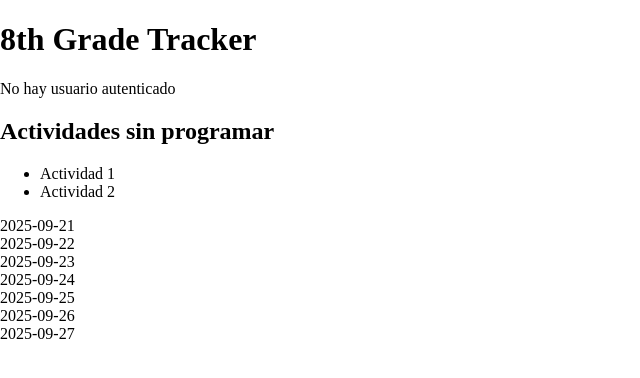
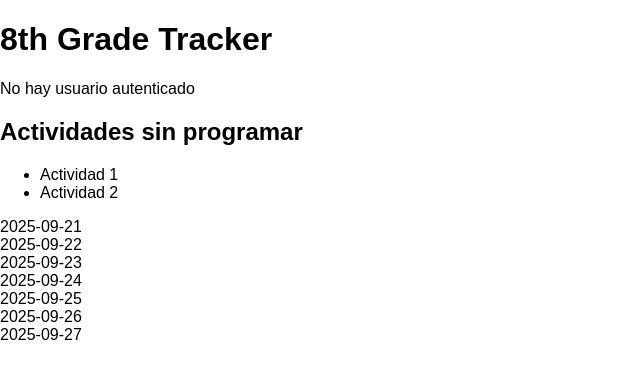
Before and after one commit to sebastiansarmientoforjan-maker/tracker_demo, a Next.js app: page / in a window 1280 px wide. Shown: the top 378 px of the page, without its empty margins (0-640 px from the left). Built offline with nearby package versions, Linux system fonts and the light colour scheme.

Commit message:
Update globals.css

```diff
--- a/src/globals.css
+++ b/src/globals.css
@@ -1,5 +1,8 @@
+/* Reset básico y tipografía */
 html, body {
   margin: 0;
   padding: 0;
   box-sizing: border-box;
+  font-family: sans-serif;
 }
+/* Añade más estilos globales aquí si lo deseas */
```
